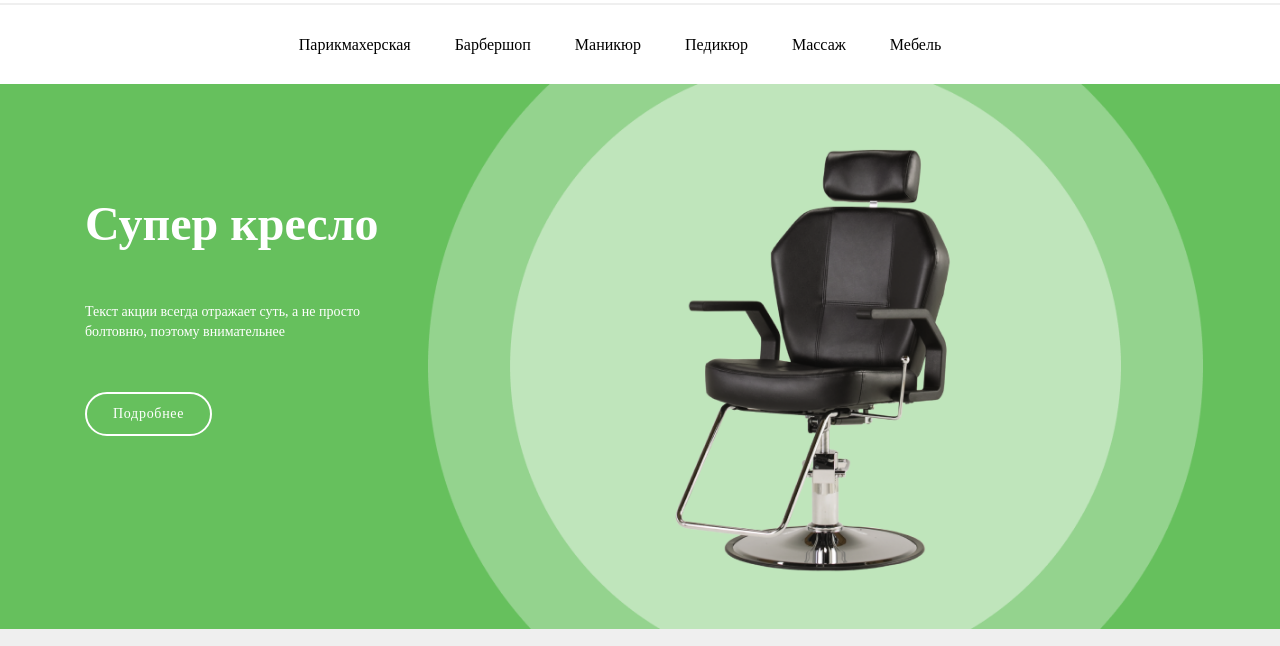
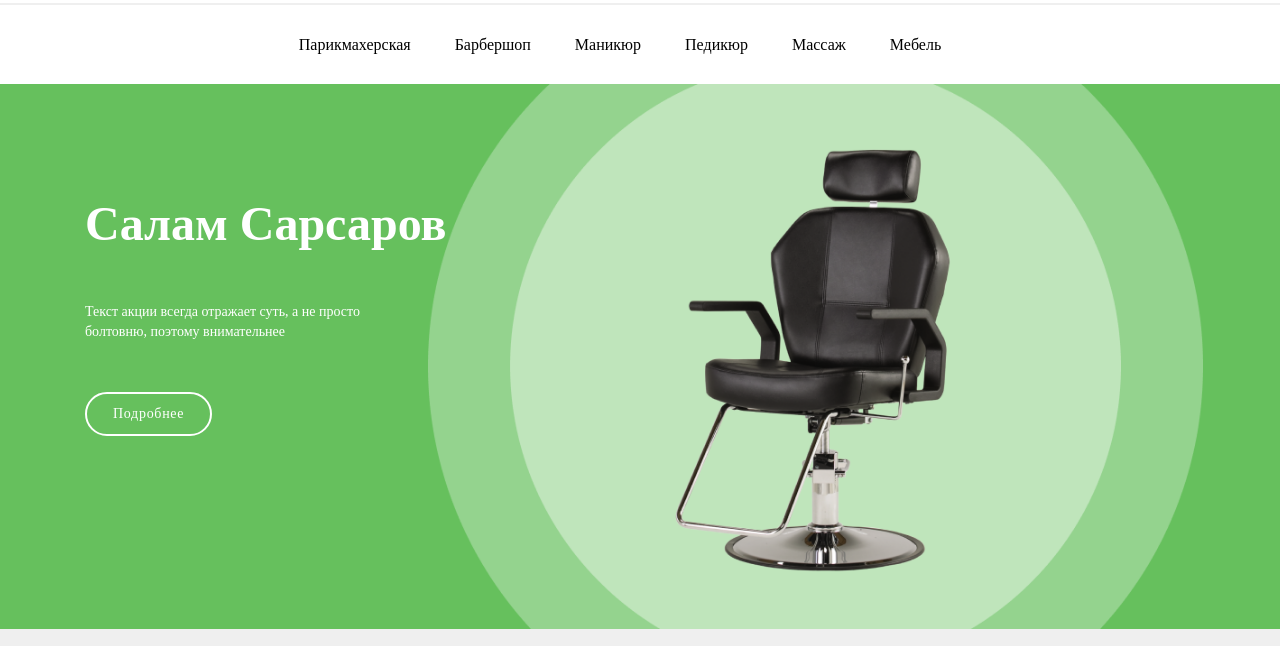
Before and after one commit to HasanovHamzat/armchair, a plain HTML site: page index.html in a window 1280 px wide. Shown: the part 154-800 px from the top of the page. Drawn offline with Linux system fonts and the light colour scheme.

Commit message:
Update index.html

```diff
--- a/index.html
+++ b/index.html
@@ -65,7 +65,7 @@
     </nav>
     <section class="sale">
         <div class="container">
-            <h1 class="sale-title">Супер кресло</h1>
+            <h1 class="sale-title">Салам Сарсаров</h1>
             <p class="sale-description">Текст акции всегда отражает суть, а не просто <br>
                 болтовню, поэтому внимательнее</p>
                 <button class="button sale-button">Подробнее</button>
```
